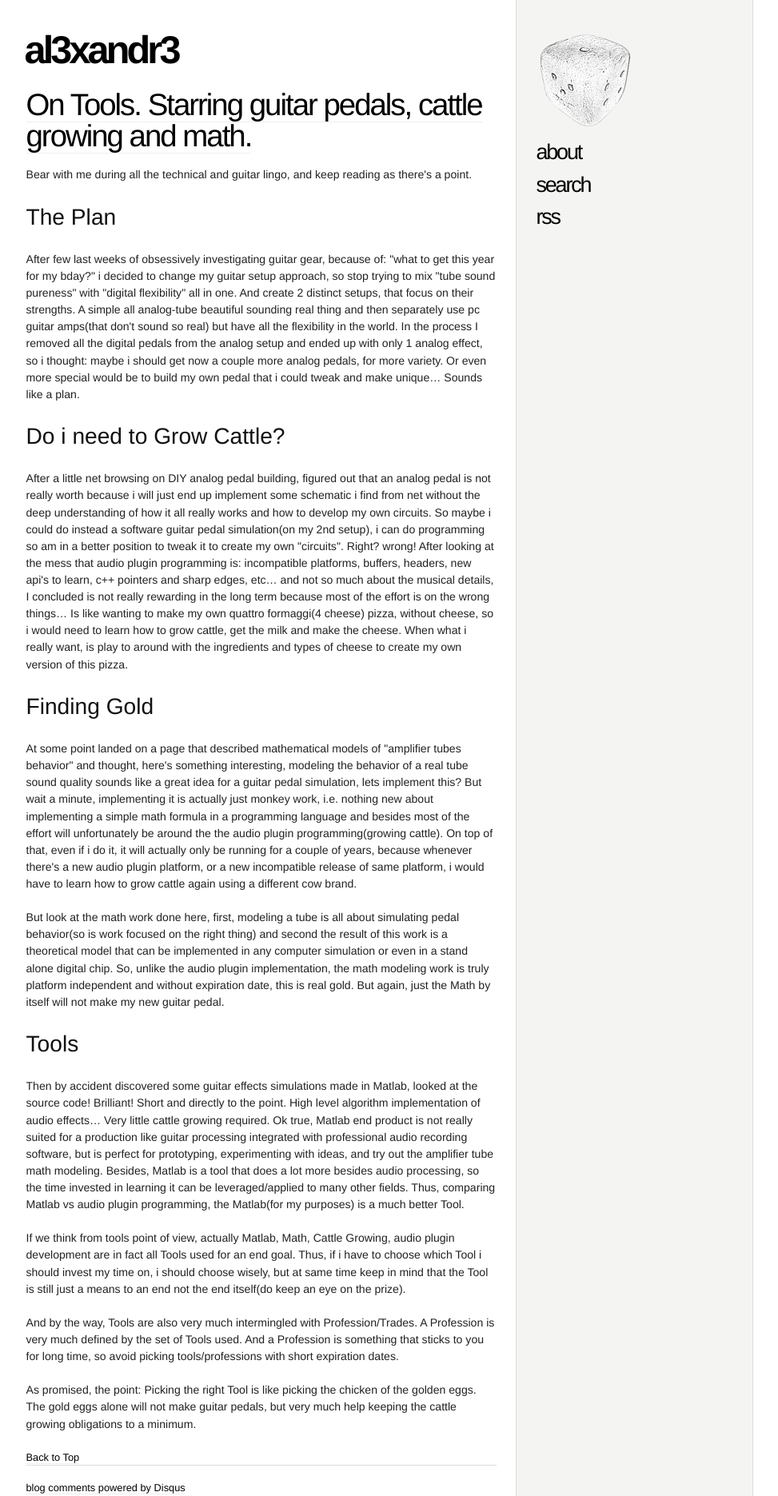
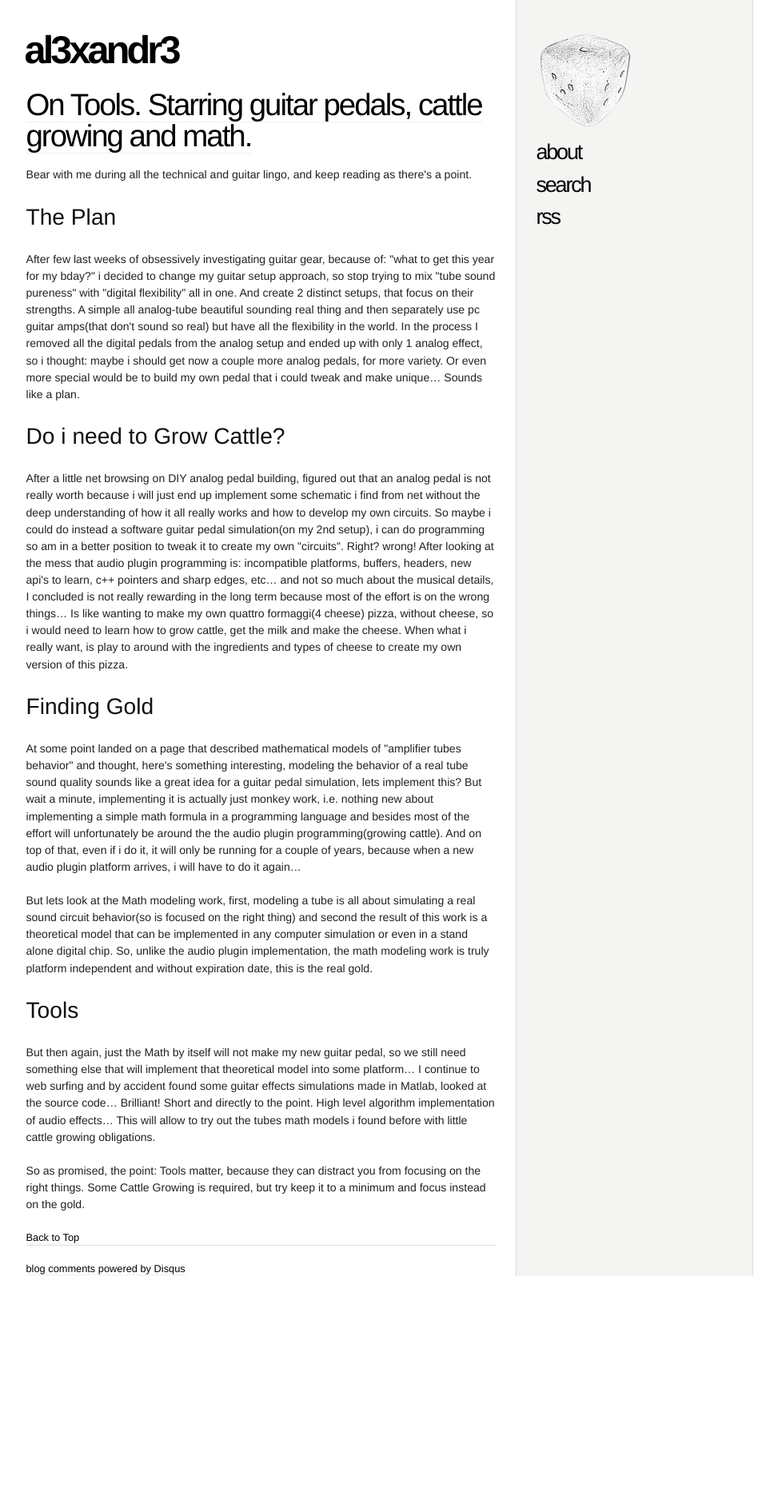
Before and after one commit to al3xandr3/al3xandr3.github.io, a Jekyll site: the page built from _posts/2011-01-12-on-tools.html, in a window 1280 px wide. Shown: the whole page at 80% size, without its empty margins (174-1147 px from the left). Built offline with Jekyll 4.4.1, drawn with Linux system fonts in a browser that asks for light colours; nearby versions of some CDN libraries; comment, search, counter and statistics services are not loaded; after the commit the page ends 1596 px from its top, so only the background shows below that.

Commit message:
new post

```diff
--- a/_posts/2011-01-12-on-tools.html
+++ b/_posts/2011-01-12-on-tools.html
@@ -18,7 +18,6 @@ categories:
 <p>
 Bear with me during all the technical and guitar lingo, and keep reading as there's a point.
 </p>
-
 
 <div class="outline-2" id="outline-container-1">
 <h2 id="sec-1">The Plan </h2>
@@ -41,7 +40,6 @@ In the process I removed all the digital pedals from the analog setup and ended
 <p>
 After a little net browsing on DIY analog pedal building, figured out that an analog pedal is not really worth because i will just end up implement some schematic i find from net without the deep understanding of how it all really works and how to develop my own circuits. So maybe i could do instead a software guitar pedal simulation(on my 2nd setup), i can do programming so am in a better position to tweak it to create my own "circuits". Right? wrong! After looking at the mess that audio plugin programming is: incompatible platforms, buffers, headers, new api's to learn, c++ pointers and sharp edges, etc&hellip; and not so much about the musical details, I concluded is not really rewarding in the long term because most of the effort is on the wrong things&hellip; Is like wanting to make my own  quattro formaggi(4 cheese) pizza, without cheese, so i would need to learn how to grow cattle, get the milk and make the cheese. When what i really want, is play to around with the ingredients and types of cheese to create my own version of this pizza.
 </p>
-
 </div>
 
 </div>
@@ -52,11 +50,10 @@ After a little net browsing on DIY analog pedal building, figured out that an an
 
 
 <p>
-At some point landed on a page that described mathematical models of "amplifier tubes behavior" and thought, here's something interesting, modeling the behavior of a real tube sound quality sounds like a great idea for a guitar pedal simulation, lets implement this? But wait a minute, implementing it is actually just monkey work, i.e. nothing new about implementing a simple math formula in a programming language and besides most of the effort will unfortunately be around the the audio plugin programming(growing cattle). On top of that, even if i do it, it will actually only be running for a couple of years, because whenever there's a new audio plugin platform, or a new incompatible release of same platform, i would have to learn how to grow cattle again using a different cow brand.
+At some point landed on a page that described mathematical models of "amplifier tubes behavior" and thought, here's something interesting, modeling the behavior of a real tube sound quality sounds like a great idea for a guitar pedal simulation, lets implement this? But wait a minute, implementing it is actually just monkey work, i.e. nothing new about implementing a simple math formula in a programming language and besides most of the effort will unfortunately be around the the audio plugin programming(growing cattle). And on top of that, even if i do it, it will only be running for a couple of years, because when a new audio plugin platform arrives, i will have to do it again&hellip;
 </p>
 <p>
-But look at the math work done here, first, modeling a tube is all about simulating pedal behavior(so is work focused on the right thing) and second the result of this work is a theoretical model that can be implemented in any computer simulation or even in a stand alone digital chip. So, unlike the audio plugin implementation, the math modeling work is truly platform independent and without expiration date, this is real gold.
-But again, just the Math by itself will not make my new guitar pedal.
+But lets look at the Math modeling work, first, modeling a tube is all about simulating a real sound circuit behavior(so is focused on the right thing) and second the result of this work is a theoretical model that can be implemented in any computer simulation or even in a stand alone digital chip. So, unlike the audio plugin implementation, the math modeling work is truly platform independent and without expiration date, this is the real gold.
 </p>
 </div>
 
@@ -68,17 +65,12 @@ But again, just the Math by itself will not make my new guitar pedal.
 
 
 <p>
-Then by accident discovered some guitar effects simulations made in Matlab, looked at the source code! Brilliant! Short and directly to the point. High level algorithm implementation of audio effects&hellip; Very little cattle growing required.
-Ok true, Matlab end product is not really suited for a production like guitar processing integrated with professional audio recording software, but is perfect for prototyping, experimenting with ideas, and try out the amplifier tube math modeling.
-Besides, Matlab is a tool that does a lot more besides audio processing, so the time invested in learning it can be leveraged/applied to many other fields. Thus, comparing Matlab vs audio plugin programming, the Matlab(for my purposes) is a much better Tool.
+But then again, just the Math by itself will not make my new guitar pedal, so we still need something else that will implement that theoretical model into some platform&hellip;
+I continue to web surfing and by accident found some guitar effects simulations made in Matlab, looked at the source code&hellip; Brilliant! Short and directly to the point. High level algorithm implementation of audio effects&hellip; This will allow to try out the tubes math models i found before with little cattle growing obligations.
 </p>
 <p>
-If we think from tools point of view, actually Matlab, Math, Cattle Growing, audio plugin development are in fact all Tools used for an end goal. Thus, if i have to choose which Tool i should invest my time on, i should choose wisely, but at same time keep in mind that the Tool is still just a means to an end not the end itself(do keep an eye on the prize).
-</p>
-<p>
-And by the way, Tools are also very much intermingled with Profession/Trades. A Profession is very much defined by the set of Tools used. And a Profession is something that sticks to you for long time, so avoid picking tools/professions with short expiration dates.
-</p>
-<p>
-As promised, the point: Picking the right Tool is like picking the chicken of the golden eggs. The gold eggs alone will not make guitar pedals, but very much help keeping the cattle growing obligations to a minimum.
+So as promised, the point: Tools matter, because they can distract you from focusing on the right things. Some Cattle Growing is required, but try keep it to a minimum and focus instead on the gold.
 </p></div>
 </div>
+<div id="postamble">
+</div>
```
Also changed, not shown: _org/posts/2011-01-12-on-tools.org (+5 -13 lines).
